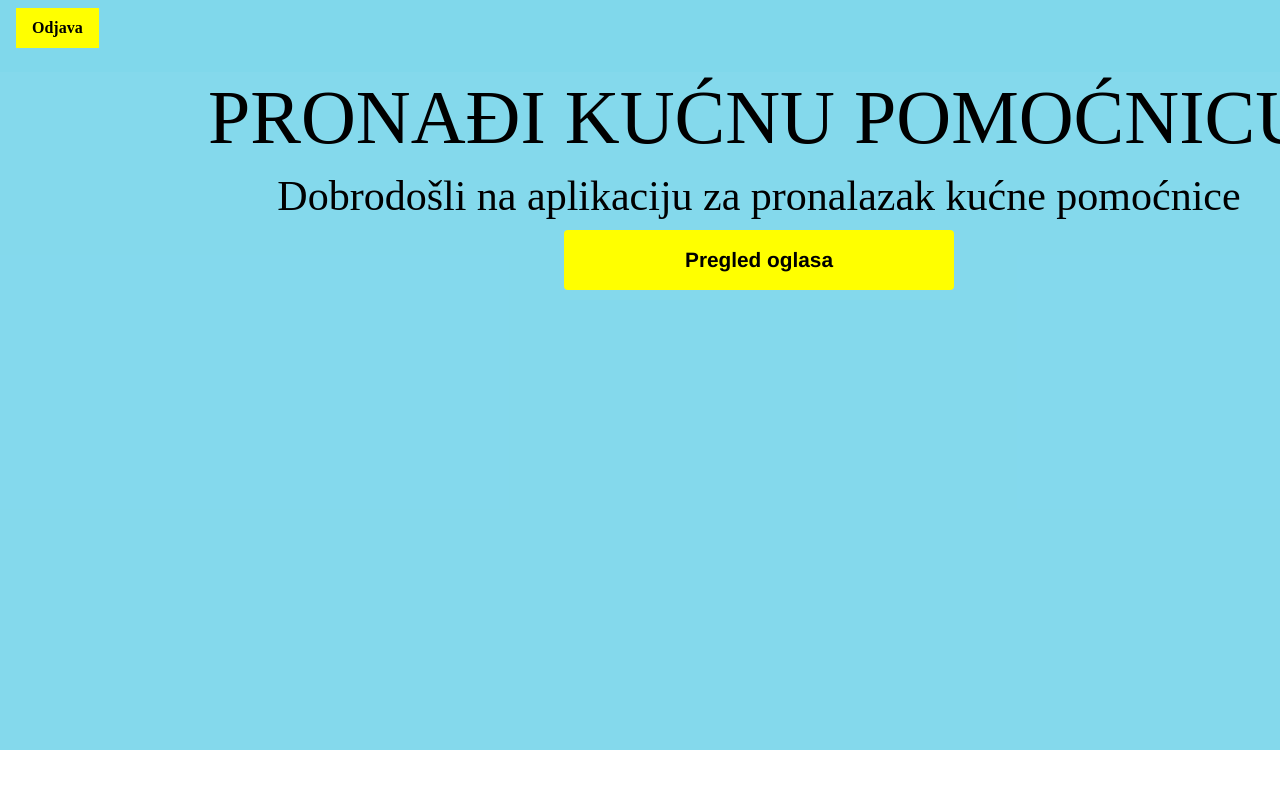
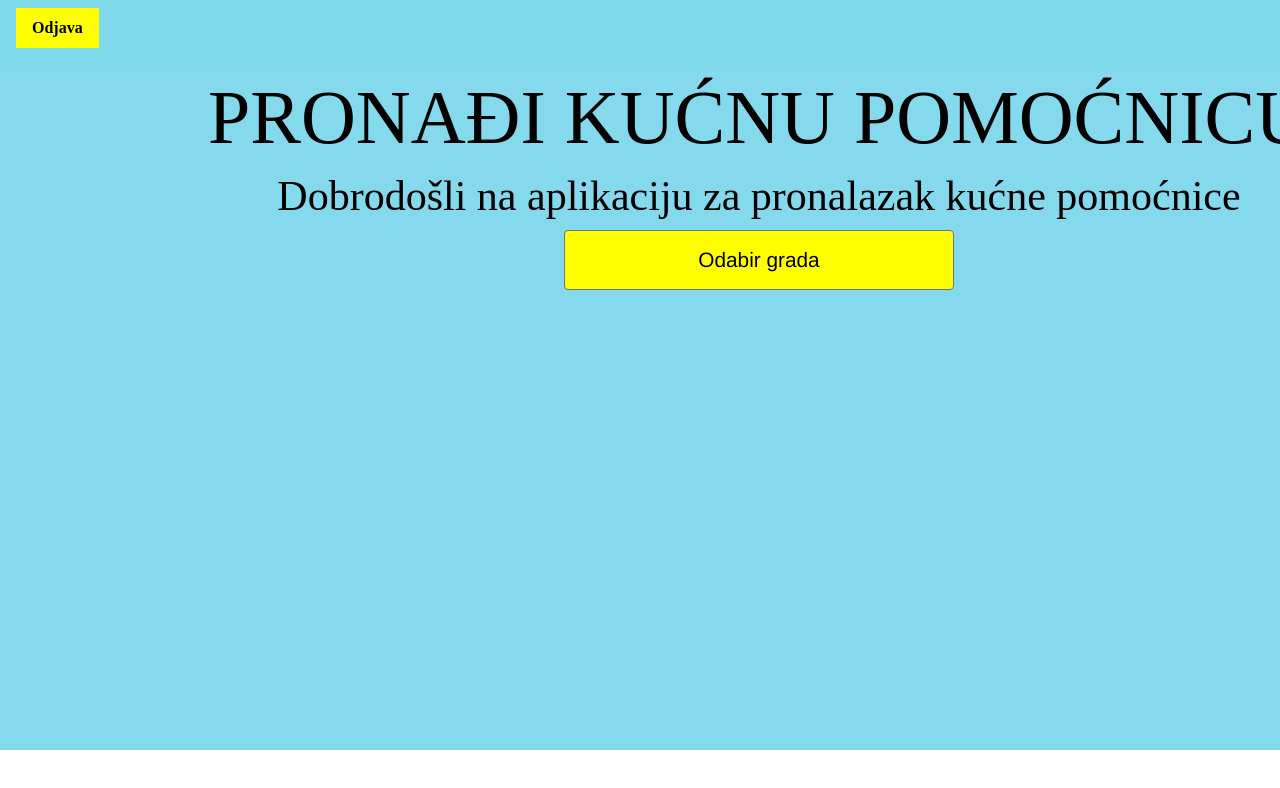
Before and after one commit to Gordana1508/PI-pronadikucnupomocnicu, a Vue app: page /Naslovna in a window 1280 px wide. Shown: the top 788 px of the page. Built offline with nearby package versions, Linux system fonts and the light colour scheme.

Commit message:
Uređivanje stranice

```diff
--- a/src/views/Naslovna.vue
+++ b/src/views/Naslovna.vue
@@ -11,14 +11,17 @@
     </nav>
     <h1>PRONAĐI KUĆNU POMOĆNICU</h1>
     <h2>Dobrodošli na aplikaciju za pronalazak kućne pomoćnice</h2>
-    <div class="text">
-        <router-link to="/Oglasi">
-        <button class="btn btn primary">
-            <strong>Pregled oglasa</strong>
-        </button>
-        </router-link>
+    <div class="dropdown">
+        <button class="btn btn-secondary dropdown-toglle" type="button" id="dropdownMenuButton1" data-bs-toggle="dropdown" aria-expanded="false"> Odabir grada</button>
+    <ul class ="dropdown-menu dropdown-menu-light" aria-labelledby="dropdownMenuButton1">
+        <li><a class="dropdown-item active" href="#">Slavonski Brod</a></li>
+        <li><a class="dropdown-item" href="#">Osijek</a></li>
+        <li><a class="dropdown-item" href="#">Karlovac</a></li>
+        <li><a class="dropdown-item" href="#">Nova Gradiška</a></li>
+        <li><a class="dropdown-item" href="#">Požega</a></li>
+    </ul>
     </div>
-</div>
+     </div>
 </div>
 </div>
 
@@ -77,4 +80,8 @@ import { firebase } from "@/firebase.js";
     font-family: 'Times New Roman';
     font-weight: bold;
 }
+
+.dropdown {
+
+}
 </style>
```
Also changed, not shown: 1 other file (tests, documents, lock files or other folders).
